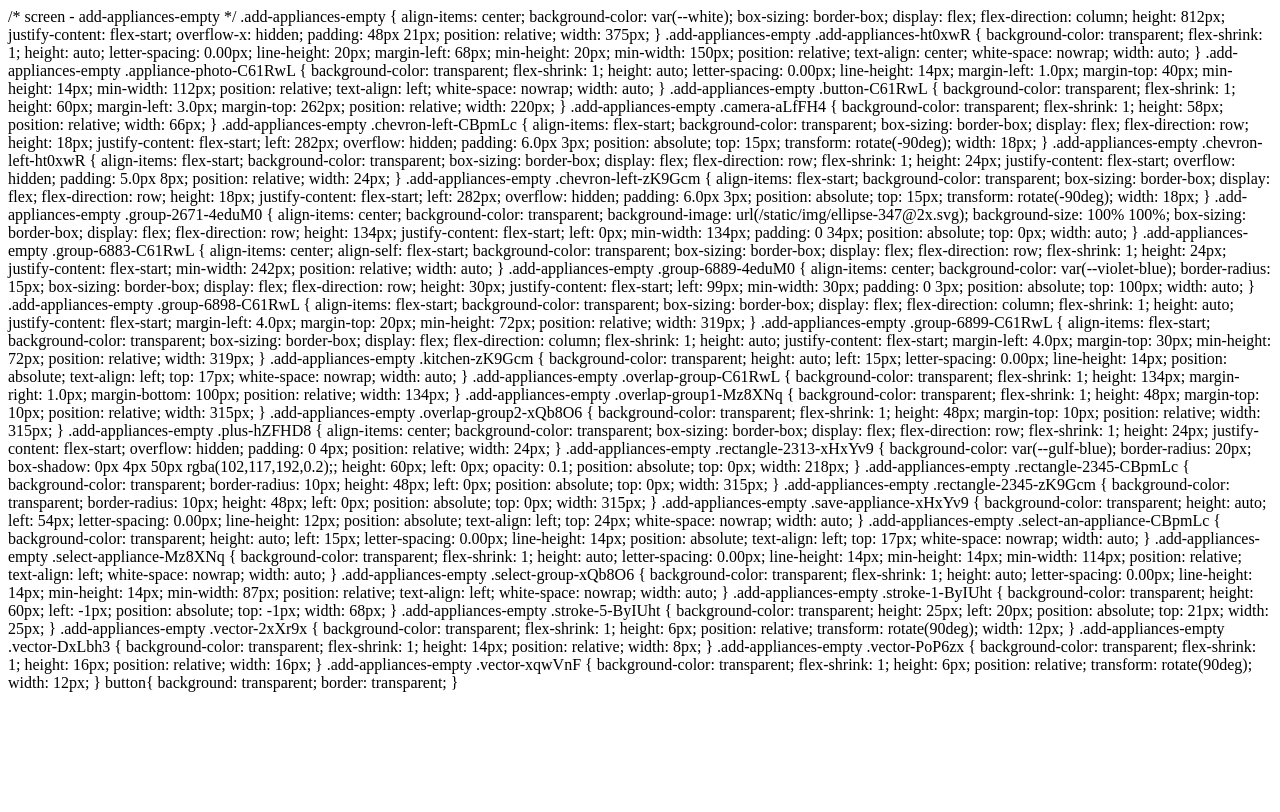
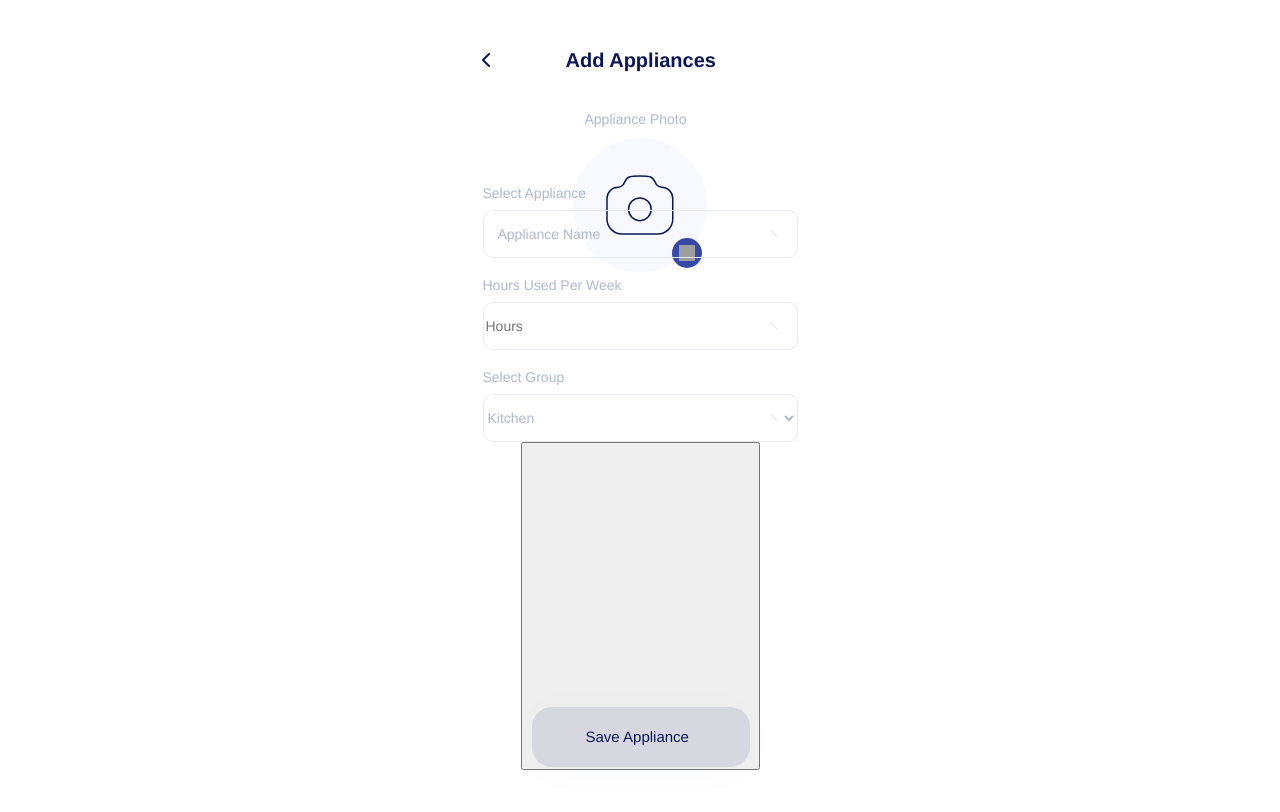
Before and after one commit to henrygreen12/residentialapp, a Flask app: page /add_appliances in a window 1280 px wide. Before the commit the page ends 692 px from the top, so only its background shows below. Run offline with Flask 2, Linux system fonts and the light colour scheme; a user stored in the database is signed in; tables that the repository leaves empty hold one stand-in row (values such as "Sample post"); parts of the project's set-up code (start-up, migrations or seed data) failed here and were passed over; some libraries are stand-ins or nearby versions; grey boxes are pictures that could not be loaded.

Commit message:
Update add_appliance.html

```diff
--- a/benchmarking_tool/main/templates/add_appliance.html
+++ b/benchmarking_tool/main/templates/add_appliance.html
@@ -1,364 +1,146 @@
-/* screen - add-appliances-empty */
+<!DOCTYPE html>
+<html>
+  <head>
+    <meta charset="UTF-8" />
+    <meta name="viewport" content="width=device-width, initial-scale=1.0, maximum-scale=1.0" />
+    <link rel="stylesheet" type="text/css" href="{{url_for('static',filename='css/add-appliances-empty.css')}}" />
+    <link rel="stylesheet" type="text/css" href="{{ url_for('static',filename='css/styleguide.css')}}" />
+    <link rel="stylesheet" type="text/css" href="{{ url_for('static',filename='css/globals.css')}}"/>
+  </head>
+  <body style="margin: 0; background: #ffffff">
+    <input type="hidden" id="anPageName" name="page" value="add-appliances-empty" />
+    <div class="container-center-horizontal">
+      <div class="add-appliances-empty screen">
+        <div class="group-6883-C61RwL">
+          <div class="chevron-left-ht0xwR"><img class="vector-DxLbh3" src="img/vector-3@2x.svg" /></div>
+          <div class="add-appliances-ht0xwR avertacy-bold-gulf-blue-20px">Add Appliances</div>
+        </div>
+        <div class="appliance-photo-C61RwL avertacy-normal-cadet-blue-14px">Appliance Photo</div>
+        <div class="overlap-group-C61RwL">
+          <form  method="POST" enctype="multipart/form-data"  id='photo_form'>
+            {{ form.hidden_tag() }}
+            {{ form.csrf_token }}
+            <div class="d-flex justify-content-center" style=" margin-right:10px; margin-top: auto; margin-bottom: auto;">
+            <div id="loading"></div>
+            <div id="content">
+            <label for="appliance_photo" class='btncam pt-2' >
+            <div class="group-2671-4eduM0">
+              <div class="camera-aLfFH4">
+                <img class="stroke-1-ByIUht" src="{{url_for('static',filename='img/stroke-1-2@2x.svg')}}" />
+                <img class="stroke-5-ByIUht" src="{{url_for('static',filename='img/stroke-5-2@2x.svg')}}" />
+              </div>
+            </div>
+            <br />
+            </label>
+            <input type="file" style='display: none;' accept="image/*" capture="user"  id='appliance_photo' onchange="submit();" required class="btn btn-default btn-lg button" style="border:none"
+            name="appliance_photo">
+            </div>
+            </div>
+          </form>
+          {% if appliance_found_bool == true  %}
+          <form  method="POST" enctype="multipart/form-data">
+          {{ form.csrf_token }}
+          <div class="group-6889-4eduM0">
+            <div class="plus-hZFHD8"><img class="vector-PoP6zx" src="{{url_for('static',filename='img/vector-112@2x.svg')}}" /></div>
+          </div>
+        </div>
+        <div class="group-6899-C61RwL">
+          <div class="select-appliance-Mz8XNq avertacy-normal-cadet-blue-14px">Select Appliance</div>
+          <div class="overlap-group1-Mz8XNq">
+            <div class="select-an-appliance-CBpmLc avertacy-regular-normal-cadet-blue-14px">{{appliance_type_static }}</div>
+            <div class="rectangle-2345-CBpmLc border-1px-mystic"></div>
+            <div class="chevron-left-CBpmLc"><img class="vector-2xXr9x" src="img/vector-1@2x.svg" /></div>
+          </div>
+        </div>
+        <input type="hidden"  name="id" value="{{appliance_new.id}}">
+        <div class="group-6898-C61RwL">
+          <div class="select-group-xQb8O6 avertacy-normal-cadet-blue-14px">Hours Used Per Week</div>
+          <div class="overlap-group2-xQb8O6">
+            <input type="text" class="rectangle-2345-zK9Gcm border-1px-mystic avertacy-regular-normal-cadet-blue-14px"id="formGroupExampleInput" placeholder="Hours" name="usage_time_new" value="{{ appliance_new.usage_time }}">
+            <div class="chevron-left-zK9Gcm"><img class="vector-xqwVnF" src="img/vector-1@2x.svg" /></div>
+          </div>
+        </div>
+        <div class="group-6898-C61RwL">
+          <div class="select-group-xQb8O6 avertacy-normal-cadet-blue-14px">Select Group</div>
+          <div class="overlap-group2-xQb8O6">
+             <select class="rectangle-2345-zK9Gcm border-1px-mystic avertacy-regular-normal-cadet-blue-14px" name="category" value="{{ appliance_new.category_appliance }}">
+                           <option value= 'kitchen'>Kitchen</option>
+                           <option value="misc">Misc</option>
+                           <option value="entertainment">Entertainment</option>
+                           <option value="basement">Basement</option>
+              </select>
+            <div class="chevron-left-zK9Gcm"><img class="vector-xqwVnF" src="img/vector-1@2x.svg" /></div>
+          </div>
+        </div>
+        <button type="submit" name='finalSubmit' class="btn btn-primary"><div class="button-C61RwL">
+          <div class="rectangle-2313-xHxYv9"></div>
 
-.add-appliances-empty {
-  align-items: center;
-  background-color: var(--white);
-  box-sizing: border-box;
-  display: flex;
-  flex-direction: column;
-  height: 812px;
-  justify-content: flex-start;
-  overflow-x: hidden;
-  padding: 48px 21px;
-  position: relative;
-  width: 375px;
-}
-.add-appliances-empty .add-appliances-ht0xwR {
-  background-color: transparent;
-  flex-shrink: 1;
-  height: auto;
-  letter-spacing: 0.00px;
-  line-height: 20px;
-  margin-left: 68px;
-  min-height: 20px;
-  min-width: 150px;
-  position: relative;
-  text-align: center;
-  white-space: nowrap;
-  width: auto;
-}
-.add-appliances-empty .appliance-photo-C61RwL {
-  background-color: transparent;
-  flex-shrink: 1;
-  height: auto;
-  letter-spacing: 0.00px;
-  line-height: 14px;
-  margin-left: 1.0px;
-  margin-top: 40px;
-  min-height: 14px;
-  min-width: 112px;
-  position: relative;
-  text-align: left;
-  white-space: nowrap;
-  width: auto;
-}
-.add-appliances-empty .button-C61RwL {
-  background-color: transparent;
-  flex-shrink: 1;
-  height: 60px;
-  margin-left: 3.0px;
-  margin-top: 262px;
-  position: relative;
-  width: 220px;
-}
-.add-appliances-empty .camera-aLfFH4 {
-  background-color: transparent;
-  flex-shrink: 1;
-  height: 58px;
-  position: relative;
-  width: 66px;
-}
-.add-appliances-empty .chevron-left-CBpmLc {
-  align-items: flex-start;
-  background-color: transparent;
-  box-sizing: border-box;
-  display: flex;
-  flex-direction: row;
-  height: 18px;
-  justify-content: flex-start;
-  left: 282px;
-  overflow: hidden;
-  padding: 6.0px 3px;
-  position: absolute;
-  top: 15px;
-  transform: rotate(-90deg);
-  width: 18px;
-}
-.add-appliances-empty .chevron-left-ht0xwR {
-  align-items: flex-start;
-  background-color: transparent;
-  box-sizing: border-box;
-  display: flex;
-  flex-direction: row;
-  flex-shrink: 1;
-  height: 24px;
-  justify-content: flex-start;
-  overflow: hidden;
-  padding: 5.0px 8px;
-  position: relative;
-  width: 24px;
-}
-.add-appliances-empty .chevron-left-zK9Gcm {
-  align-items: flex-start;
-  background-color: transparent;
-  box-sizing: border-box;
-  display: flex;
-  flex-direction: row;
-  height: 18px;
-  justify-content: flex-start;
-  left: 282px;
-  overflow: hidden;
-  padding: 6.0px 3px;
-  position: absolute;
-  top: 15px;
-  transform: rotate(-90deg);
-  width: 18px;
-}
-.add-appliances-empty .group-2671-4eduM0 {
-  align-items: center;
-  background-color: transparent;
-  background-image: url(/static/img/ellipse-347@2x.svg);
-  background-size: 100% 100%;
-  box-sizing: border-box;
-  display: flex;
-  flex-direction: row;
-  height: 134px;
-  justify-content: flex-start;
-  left: 0px;
-  min-width: 134px;
-  padding: 0 34px;
-  position: absolute;
-  top: 0px;
-  width: auto;
-}
-.add-appliances-empty .group-6883-C61RwL {
-  align-items: center;
-  align-self: flex-start;
-  background-color: transparent;
-  box-sizing: border-box;
-  display: flex;
-  flex-direction: row;
-  flex-shrink: 1;
-  height: 24px;
-  justify-content: flex-start;
-  min-width: 242px;
-  position: relative;
-  width: auto;
-}
-.add-appliances-empty .group-6889-4eduM0 {
-  align-items: center;
-  background-color: var(--violet-blue);
-  border-radius: 15px;
-  box-sizing: border-box;
-  display: flex;
-  flex-direction: row;
-  height: 30px;
-  justify-content: flex-start;
-  left: 99px;
-  min-width: 30px;
-  padding: 0 3px;
-  position: absolute;
-  top: 100px;
-  width: auto;
-}
-.add-appliances-empty .group-6898-C61RwL {
-  align-items: flex-start;
-  background-color: transparent;
-  box-sizing: border-box;
-  display: flex;
-  flex-direction: column;
-  flex-shrink: 1;
-  height: auto;
-  justify-content: flex-start;
-  margin-left: 4.0px;
-  margin-top: 20px;
-  min-height: 72px;
-  position: relative;
-  width: 319px;
-}
-.add-appliances-empty .group-6899-C61RwL {
-  align-items: flex-start;
-  background-color: transparent;
-  box-sizing: border-box;
-  display: flex;
-  flex-direction: column;
-  flex-shrink: 1;
-  height: auto;
-  justify-content: flex-start;
-  margin-left: 4.0px;
-  margin-top: 30px;
-  min-height: 72px;
-  position: relative;
-  width: 319px;
-}
-.add-appliances-empty .kitchen-zK9Gcm {
-  background-color: transparent;
-  height: auto;
-  left: 15px;
-  letter-spacing: 0.00px;
-  line-height: 14px;
-  position: absolute;
-  text-align: left;
-  top: 17px;
-  white-space: nowrap;
-  width: auto;
-}
-.add-appliances-empty .overlap-group-C61RwL {
-  background-color: transparent;
-  flex-shrink: 1;
-  height: 134px;
-  margin-right: 1.0px;
-  margin-bottom: 100px;
-  position: relative;
-  width: 134px;
-}
-.add-appliances-empty .overlap-group1-Mz8XNq {
-  background-color: transparent;
-  flex-shrink: 1;
-  height: 48px;
-  margin-top: 10px;
-  position: relative;
-  width: 315px;
-}
-.add-appliances-empty .overlap-group2-xQb8O6 {
-  background-color: transparent;
-  flex-shrink: 1;
-  height: 48px;
-  margin-top: 10px;
-  position: relative;
-  width: 315px;
-}
-.add-appliances-empty .plus-hZFHD8 {
-  align-items: center;
-  background-color: transparent;
-  box-sizing: border-box;
-  display: flex;
-  flex-direction: row;
-  flex-shrink: 1;
-  height: 24px;
-  justify-content: flex-start;
-  overflow: hidden;
-  padding: 0 4px;
-  position: relative;
-  width: 24px;
-}
-.add-appliances-empty .rectangle-2313-xHxYv9 {
-  background-color: var(--gulf-blue);
-  border-radius: 20px;
-  box-shadow: 0px 4px 50px rgba(102,117,192,0.2);;
-  height: 60px;
-  left: 0px;
-  opacity: 0.1;
-  position: absolute;
-  top: 0px;
-  width: 218px;
-}
-.add-appliances-empty .rectangle-2345-CBpmLc {
-  background-color: transparent;
-  border-radius: 10px;
-  height: 48px;
-  left: 0px;
-  position: absolute;
-  top: 0px;
-  width: 315px;
-}
-.add-appliances-empty .rectangle-2345-zK9Gcm {
-  background-color: transparent;
-  border-radius: 10px;
-  height: 48px;
-  left: 0px;
-  position: absolute;
-  top: 0px;
-  width: 315px;
-}
-.add-appliances-empty .save-appliance-xHxYv9 {
-  background-color: transparent;
-  height: auto;
-  left: 54px;
-  letter-spacing: 0.00px;
-  line-height: 12px;
-  position: absolute;
-  text-align: left;
-  top: 24px;
-  white-space: nowrap;
-  width: auto;
-}
-.add-appliances-empty .select-an-appliance-CBpmLc {
-  background-color: transparent;
-  height: auto;
-  left: 15px;
-  letter-spacing: 0.00px;
-  line-height: 14px;
-  position: absolute;
-  text-align: left;
-  top: 17px;
-  white-space: nowrap;
-  width: auto;
-}
-.add-appliances-empty .select-appliance-Mz8XNq {
-  background-color: transparent;
-  flex-shrink: 1;
-  height: auto;
-  letter-spacing: 0.00px;
-  line-height: 14px;
-  min-height: 14px;
-  min-width: 114px;
-  position: relative;
-  text-align: left;
-  white-space: nowrap;
-  width: auto;
-}
-.add-appliances-empty .select-group-xQb8O6 {
-  background-color: transparent;
-  flex-shrink: 1;
-  height: auto;
-  letter-spacing: 0.00px;
-  line-height: 14px;
-  min-height: 14px;
-  min-width: 87px;
-  position: relative;
-  text-align: left;
-  white-space: nowrap;
-  width: auto;
-}
-.add-appliances-empty .stroke-1-ByIUht {
-  background-color: transparent;
-  height: 60px;
-  left: -1px;
-  position: absolute;
-  top: -1px;
-  width: 68px;
-}
-.add-appliances-empty .stroke-5-ByIUht {
-  background-color: transparent;
-  height: 25px;
-  left: 20px;
-  position: absolute;
-  top: 21px;
-  width: 25px;
-}
-.add-appliances-empty .vector-2xXr9x {
-  background-color: transparent;
-  flex-shrink: 1;
-  height: 6px;
-  position: relative;
-  transform: rotate(90deg);
-  width: 12px;
-}
-.add-appliances-empty .vector-DxLbh3 {
-  background-color: transparent;
-  flex-shrink: 1;
-  height: 14px;
-  position: relative;
-  width: 8px;
-}
-.add-appliances-empty .vector-PoP6zx {
-  background-color: transparent;
-  flex-shrink: 1;
-  height: 16px;
-  position: relative;
-  width: 16px;
-}
-.add-appliances-empty .vector-xqwVnF {
-  background-color: transparent;
-  flex-shrink: 1;
-  height: 6px;
-  position: relative;
-  transform: rotate(90deg);
-  width: 12px;
-}
+          <div class="save-appliance-xHxYv9 avertacy-normal-gulf-blue-15px">Save Appliance</div>
+        </div></button></form>
+        {% else %}
+                  <form  method="POST" enctype="multipart/form-data">
+          {{ form.csrf_token }}
+          <div class="group-6889-4eduM0">
+            <div class="plus-hZFHD8"><img class="vector-PoP6zx" src="{{url_for('static',filename='img/vector-112@2x.svg')}}" /></div>
+          </div>
+        </div>
+        <div class="group-6899-C61RwL">
+          <div class="select-appliance-Mz8XNq avertacy-normal-cadet-blue-14px">Select Appliance</div>
+          <div class="overlap-group1-Mz8XNq">
+            <div class="select-an-appliance-CBpmLc avertacy-regular-normal-cadet-blue-14px">Appliance Name</div>
+            <div class="rectangle-2345-CBpmLc border-1px-mystic"></div>
+            <div class="chevron-left-CBpmLc"><img class="vector-2xXr9x" src="img/vector-1@2x.svg" /></div>
+          </div>
+        </div>
+        <div class="group-6898-C61RwL">
+          <div class="select-group-xQb8O6 avertacy-normal-cadet-blue-14px">Hours Used Per Week</div>
+          <div class="overlap-group2-xQb8O6">
+            <input type="text" class="rectangle-2345-zK9Gcm border-1px-mystic avertacy-regular-normal-cadet-blue-14px"id="formGroupExampleInput" placeholder="Hours" name="usage_time_new">
+            <div class="chevron-left-zK9Gcm"><img class="vector-xqwVnF" src="img/vector-1@2x.svg" /></div>
+          </div>
+        </div>
+        <div class="group-6898-C61RwL">
+          <div class="select-group-xQb8O6 avertacy-normal-cadet-blue-14px">Select Group</div>
+          <div class="overlap-group2-xQb8O6">
+             <select class="rectangle-2345-zK9Gcm border-1px-mystic avertacy-regular-normal-cadet-blue-14px" name="category">
+                           <option value= 'kitchen'>Kitchen</option>
+                           <option value="misc">Misc</option>
+                           <option value="entertainment">Entertainment</option>
+                           <option value="basement">Basement</option>
+              </select>
+            <div class="chevron-left-zK9Gcm"><img class="vector-xqwVnF" src="img/vector-1@2x.svg" /></div>
+          </div>
+        </div>
+        <button type="submit" name='finalSubmit' class="btn btn-primary"><div class="button-C61RwL">
+          <div class="rectangle-2313-xHxYv9"></div>
 
-button{
-  background: transparent;
-  border: transparent;
-}
+          <div class="save-appliance-xHxYv9 avertacy-normal-gulf-blue-15px">Save Appliance</div>
+        </div></button></form>{% endif %}
+      </div>
+    </div>
+  </body>
+  <script type="text/javascript">// <![CDATA[
+   function submit(){
+   $("#photo_form").submit();
+   }
+
+   $( document ).ready(function() {
+   $('#photo_form').on('change', function() { $("#loading").show(); });
+   $('#photo_form').on('change', function() { $("#content").hide(); });
+   $('#photo_form').on('change', function() { $("#content2").hide(); });
+   });
+                               // ]]>
+</script>
+<script type="text/javascript">// <![CDATA[
+   function submit(){
+   $("#furnace_form").submit();
+   }
+
+   $( document ).ready(function() {
+   $('#furnace_form').on('change', function() { $("#loading2").show(); });
+   $('#furnace_form').on('change', function() { $("#content2").hide(); });
+   $('#furnace_form').on('change', function() { $("#content").hide(); });
+   });
+                               // ]]>
+</script>
+</html>
```
